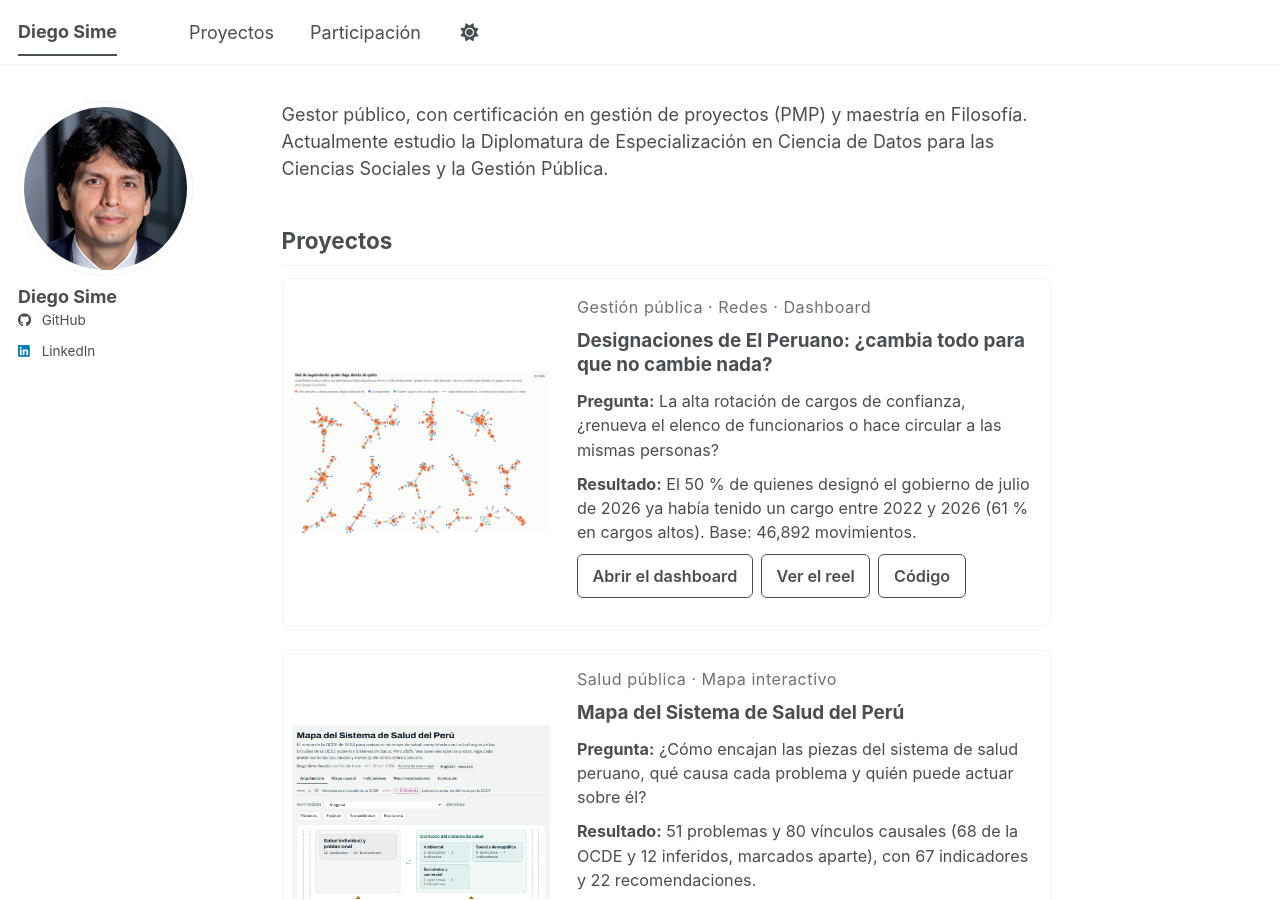
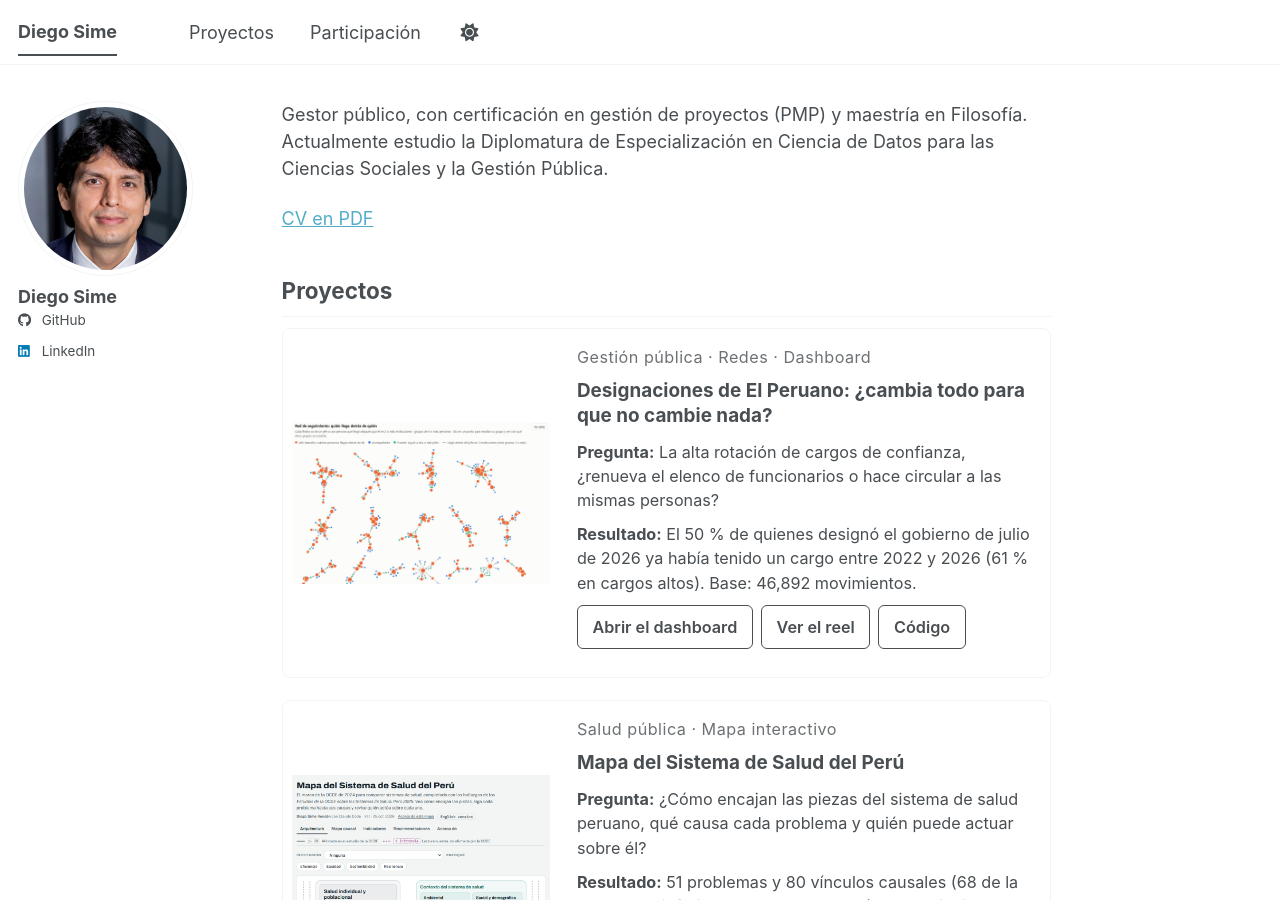
Before and after one commit to diegosimemirror/diegosimemirror.github.io, a Jekyll site: the page built from _pages/about.md, in a window 1280 px wide and 900 px high. Built offline with Jekyll 4.4.1, drawn with Linux system fonts in a browser that asks for light colours; a script bundle is joined from its source files by our own code; a style sheet for code colours, icons or effects is not loaded.

Commit message:
Agrega el CV en PDF a la portada
Co-Authored-By: Claude Opus 5.5 <noreply@anthropic.com>

```diff
--- a/_pages/about.md
+++ b/_pages/about.md
@@ -5,6 +5,8 @@ author_profile: true
 ---
 
 Gestor público, con certificación en gestión de proyectos (PMP) y maestría en Filosofía. Actualmente estudio la Diplomatura de Especialización en Ciencia de Datos para las Ciencias Sociales y la Gestión Pública.
+
+[CV en PDF]({{ '/files/cv-diego-sime.pdf' | relative_url }})
 
 ## Proyectos
 
```
Also changed, not shown: 1 other file.
